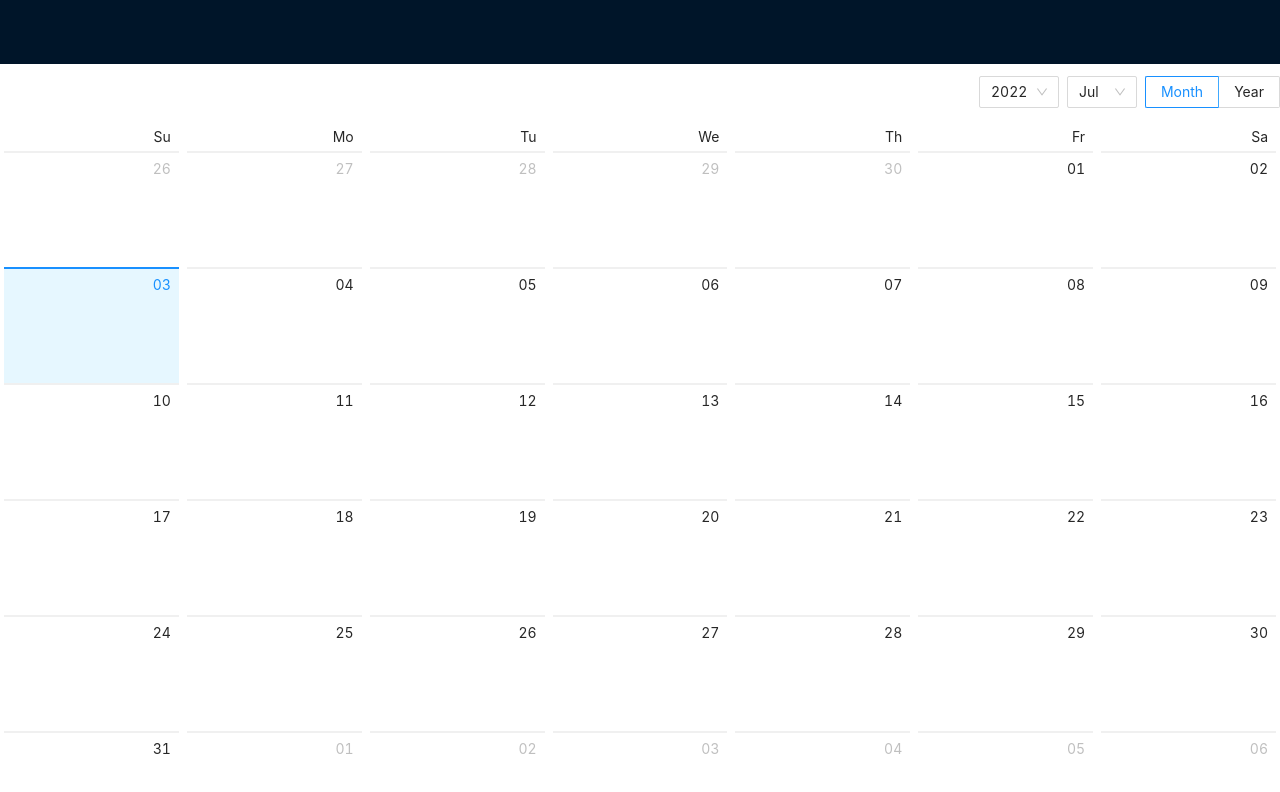
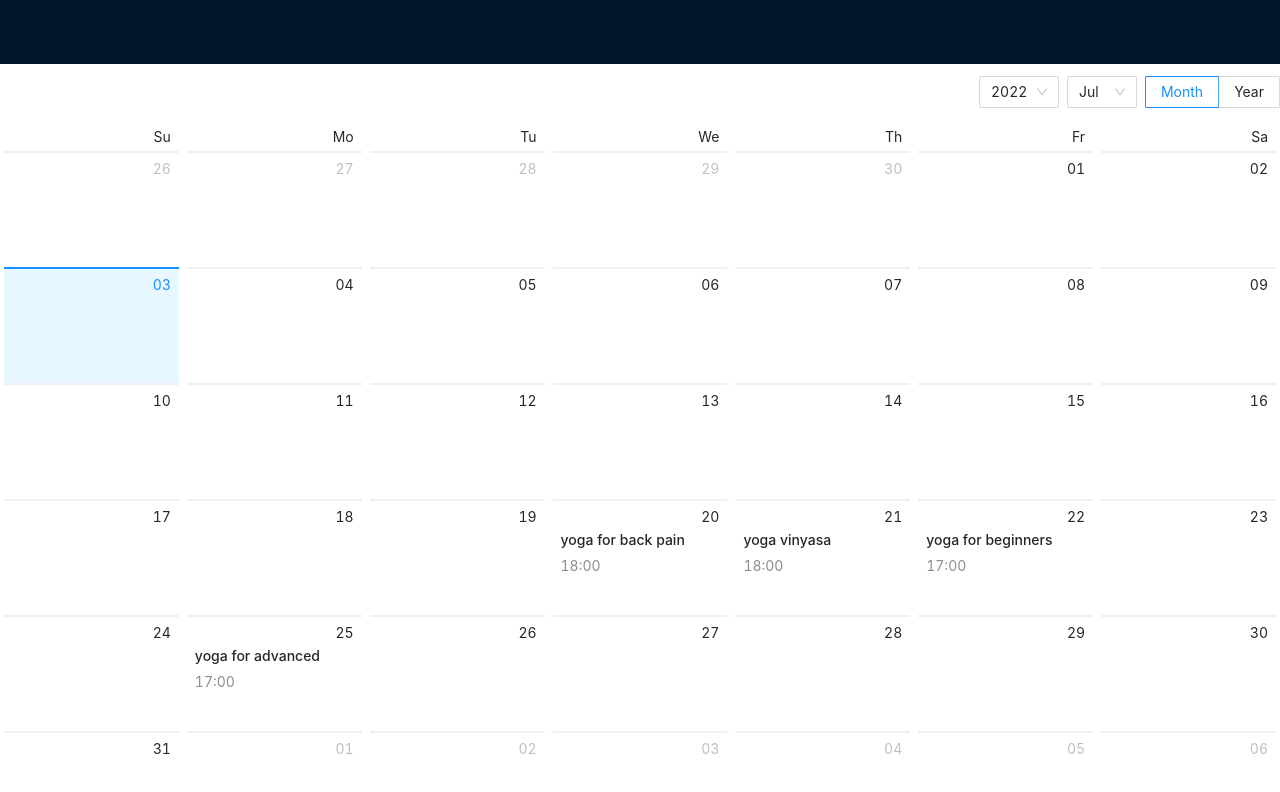
Before and after one commit to magdalenarej/book-yoga-class, a React (Create React App) app: page / in a window 1280 px wide. Shown: the top 792 px of the page. Built offline with nearby package versions, Linux system fonts and the light colour scheme; data requests are answered from the project's data file.

Commit message:
display classes from backend

```diff
--- a/db.json
+++ b/db.json
@@ -1,29 +1,36 @@
 {
-  "classes": {
-    "2022, 02, 22": [
+  "classes": [
       {
+        "id": 1,
         "name": "yoga for beginners",
-        "time": "12:00",
-        "spots": 10
+        "spots": 10,
+        "students": [],
+        "date": "22-07-2022",
+        "time": "17:00"
       },
       {
+        "id": 2,
         "name": "yoga for advanced",
-        "time": "14:00",
-        "spots": 10
-      }
-    ],
-    "2022, 02, 20": [
-      {
-        "name": "yoga for back pain",
-        "time": "10:00",
-        "spots": 10
+        "spots": 10,
+        "students": [],
+        "date": "25-07-2022",
+        "time": "17:00"
       },
       {
-        "name": "yoga nidra",
-        "time": "21:00",
-        "spots": 10
+        "id": 3,
+        "name": "yoga for back pain",
+        "spots": 10,
+        "students": [],
+        "date": "20-07-2022",
+        "time": "18:00"
+      },
+      {
+        "id": 4,
+        "name": "yoga vinyasa",
+        "spots": 10,
+        "students": [],
+        "date": "21-07-2022",
+        "time": "18:00"
       }
     ]
-    }
   }
-}
--- a/package.json
+++ b/package.json
@@ -3,6 +3,7 @@
   "version": "0.1.0",
   "private": true,
   "dependencies": {
+    "@reduxjs/toolkit": "^1.8.3",
     "@testing-library/jest-dom": "^5.16.4",
     "@testing-library/react": "^13.3.0",
     "@testing-library/user-event": "^13.5.0",
@@ -11,6 +12,7 @@
     "json-server": "^0.17.0",
     "react": "^18.2.0",
     "react-dom": "^18.2.0",
+    "react-redux": "^8.0.2",
     "react-scripts": "5.0.1",
     "web-vitals": "^2.1.4"
   },
--- a/src/components/BookClassCalendar.js
+++ b/src/components/BookClassCalendar.js
@@ -2,57 +2,60 @@ import dayjs from "dayjs";
 import { List, Calendar } from "antd";
 import BookClassModal from "./BookClassModal";
 import { useState } from "react";
+import { useClassesQuery } from "../store/api";
 
-const events = [
-  {
-    name: "yoga for beginners",
-    spots: 10,
-    students: [],
-    date: new Date(2022, 5, 17),
-    time: "17:00",
-  },
-  {
-    name: "yoga for advanced",
-    spots: 10,
-    students: [],
-    date: new Date(2022, 5, 18),
-    time: "17:00",
-  },
-  {
-    name: "yoga for back pain",
-    spots: 10,
-    students: [],
-    date: new Date(2022, 5, 18),
-    time: "18:00",
-  },
-  {
-    name: "yoga vinyasa",
-    spots: 10,
-    students: [],
-    date: new Date(2022, 5, 18),
-    time: "18:00",
-  },
-];
+// const events = [
+//   {
+//     name: "yoga for beginners",
+//     spots: 10,
+//     students: [],
+//     date: new Date(2022, 5, 17),
+//     time: "17:00",
+//   },
+//   {
+//     name: "yoga for advanced",
+//     spots: 10,
+//     students: [],
+//     date: new Date(2022, 5, 18),
+//     time: "17:00",
+//   },
+//   {
+//     name: "yoga for back pain",
+//     spots: 10,
+//     students: [],
+//     date: new Date(2022, 5, 18),
+//     time: "18:00",
+//   },
+//   {
+//     name: "yoga vinyasa",
+//     spots: 10,
+//     students: [],
+//     date: new Date(2022, 5, 18),
+//     time: "18:00",
+//   },
+// ];
 
-const getListData = (value) => {
-  const date = dayjs(value).format("MM/DD/YYYY");
+const getListData = (value, events) => {
+  const date = dayjs(value).format("DD-MM-YYYY");
   const listData = events.filter((item) => {
-    return date === dayjs(item.date).format("MM/DD/YYYY");
+    return date === item.date;
   });
   return listData;
 };
 
 const BookClassCalendar = () => {
+  const { data, error, isLoading, isSuccess } = useClassesQuery();
   const [showModal, setShowModal] = useState(false);
   const [value, setValue] = useState("");
+
   const dateCellRender = (value) => {
-    const listData = getListData(value);
+    const listData = getListData(value, data);
 
     return (
       <List className="events">
         {listData.map((item) => (
           <List.Item.Meta
-            key={item.name}
+            key={item.id}
             title={item.name}
             description={item.time}
             onClick={(e) => {
@@ -67,7 +70,7 @@ const BookClassCalendar = () => {
 
   return (
     <>
-      <Calendar dateCellRender={dateCellRender} />
+      {isSuccess && <Calendar dateCellRender={dateCellRender} />}
       <BookClassModal visible={showModal} classInfo={value} />
     </>
   );
--- a/src/components/BookClassModal.js
+++ b/src/components/BookClassModal.js
@@ -1,15 +1,20 @@
 import { List, Modal } from "antd";
 import dayjs from "dayjs";
+import { useClassesQuery } from "../store/api";
 
 const BookClassModal = ({ visible, classInfo }) => {
-  const date = dayjs(classInfo.date).format("DD/MM/YYYY");
+  const date = dayjs(classInfo.date).format("DD-MM-YYYY");
+
+  const { data, error, isLoading, isSuccess } = useClassesQuery();
+
+  console.log(data);
   return (
     <Modal visible={visible} onCancel={() => {}}>
       <List>
         <List.Item>Class: {classInfo.name}</List.Item>
         <List.Item>Date: {date}</List.Item>
         <List.Item>Time: {classInfo.time}</List.Item>
-        <List.Item>Free spots: {classInfo.spots}</List.Item>
+        <List.Item>Booked spots: {classInfo.spots}</List.Item>
       </List>
     </Modal>
   );
--- a/src/index.js
+++ b/src/index.js
@@ -1,14 +1,18 @@
-import React from 'react';
-import ReactDOM from 'react-dom/client';
-import './index.css';
-import App from './App';
-import reportWebVitals from './reportWebVitals';
+import React from "react";
+import ReactDOM from "react-dom/client";
+import "./index.css";
+import App from "./App";
+import reportWebVitals from "./reportWebVitals";
+import { Provider } from "react-redux";
+import { store } from "./store/store";
 
-const root = ReactDOM.createRoot(document.getElementById('root'));
+const root = ReactDOM.createRoot(document.getElementById("root"));
 root.render(
-  <React.StrictMode>
-    <App />
-  </React.StrictMode>
+  <Provider store={store}>
+    <React.StrictMode>
+      <App />
+    </React.StrictMode>
+  </Provider>
 );
 
 // If you want to start measuring performance in your app, pass a function
--- /dev/null
+++ b/src/store/api.js
@@ -0,0 +1,15 @@
+import { createApi, fetchBaseQuery } from "@reduxjs/toolkit/query/react";
+
+export const classApi = createApi({
+  reducerPath: "classApi",
+  baseQuery: fetchBaseQuery({
+    baseUrl: "http://localhost:4000",
+  }),
+  endpoints: (builder) => ({
+    classes: builder.query({
+      query: () => "/classes",
+    }),
+  }),
+});
+
+export const { useClassesQuery } = classApi;
--- /dev/null
+++ b/src/store/store.js
@@ -0,0 +1,10 @@
+import { configureStore } from "@reduxjs/toolkit";
+import { classApi } from "./api";
+
+export const store = configureStore({
+  reducer: {
+    [classApi.reducerPath]: classApi.reducer,
+  },
+  middleware: (getDefaultMiddleware) =>
+    getDefaultMiddleware().concat(classApi.middleware),
+});
```
Also changed, not shown: src/App.js (+11 -12 lines), 1 other file (tests, documents, lock files or other folders).
